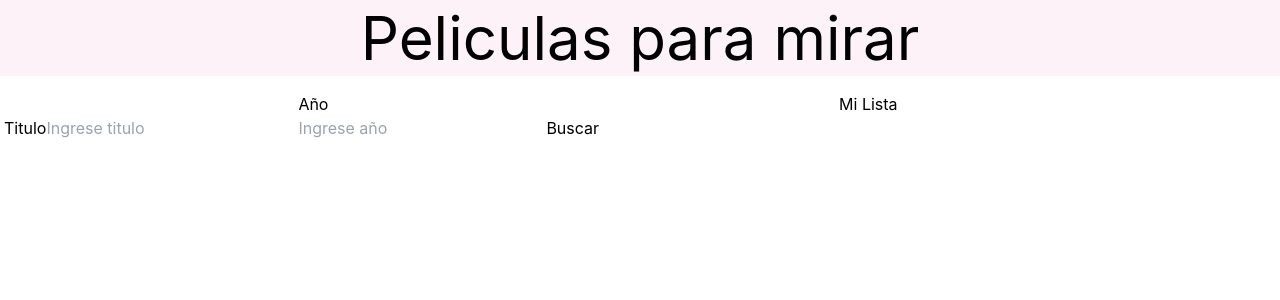
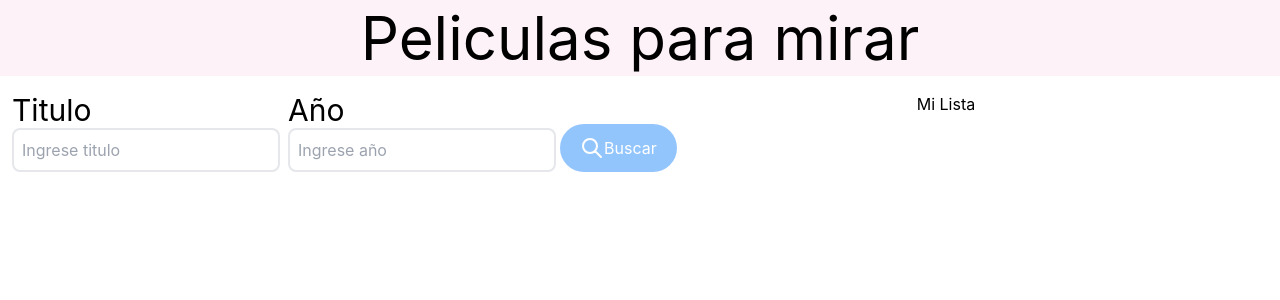
Before and after one commit to movilizame/movilizame-react-code-challenge, a React (Create React App) app: page / in a window 1280 px wide. Shown: the top 300 px of the page. Built offline with nearby package versions, Linux system fonts and the light colour scheme.

Commit message:
added styles on SearchMovies component

```diff
--- a/src/components/ui/SearchMovies.js
+++ b/src/components/ui/SearchMovies.js
@@ -26,26 +26,46 @@ export default function SearchMovies() {
     <div>
       <form className=" flex flex-row items-end">
         <div className="flex mt-100 mr-15 mx-1 ">
-          <p>Titulo</p>
+          <div className="mx-2">
+            <p className="text-3xl text-left">Titulo</p>
             <input
+              type="search"
               onChange={(e) => {
                 setTitle(e.target.value);
               }}
-            type="search"
               placeholder="Ingrese titulo"
+              className="flex sm:w-92 md:w-25 lg:w-25 xl:w-25 2xl:w-25 border-2 p-2 rounded-lg outline-none"
             />
           </div>
-        <div>
-          <p>Año</p>
+          <div className="appearance-none">
+            <p className="text-3xl">Año</p>
             <input
+              type="number"
               onChange={(e) => {
                 setDate(e.target.value);
               }}
-            type="number"
               placeholder="Ingrese año"
+              className="flex sm:w-92 md:w-25 lg:w-25 xl:w-25 2xl:w-25 border-2 p-2 rounded-lg appearance-none"
             />
           </div>
-        <button onClick={onSubmit}>Buscar</button>
+        </div>
+        <button
+          onClick={onSubmit}
+          className="bg-blue-300 text-white rounded-full p-5 hover:bg-blue-400 focus:outline-none w-25 h-12 flex items-center justify-end"
+        >
+          <svg
+            className="w-6 h-6"
+            fill="none"
+            strokeLinecap="round"
+            strokeLinejoin="round"
+            strokeWidth="2"
+            viewBox="0 0 24 24"
+            stroke="currentColor"
+          >
+            <path d="M21 21l-6-6m2-5a7 7 0 11-14 0 7 7 0 0114 0z"></path>
+          </svg>
+          Buscar
+        </button>
       </form>
     </div>
   );
```
Also changed, not shown: 1 other file (tests, documents, lock files or other folders). Lines whose indentation alone changed are shown as unchanged.
